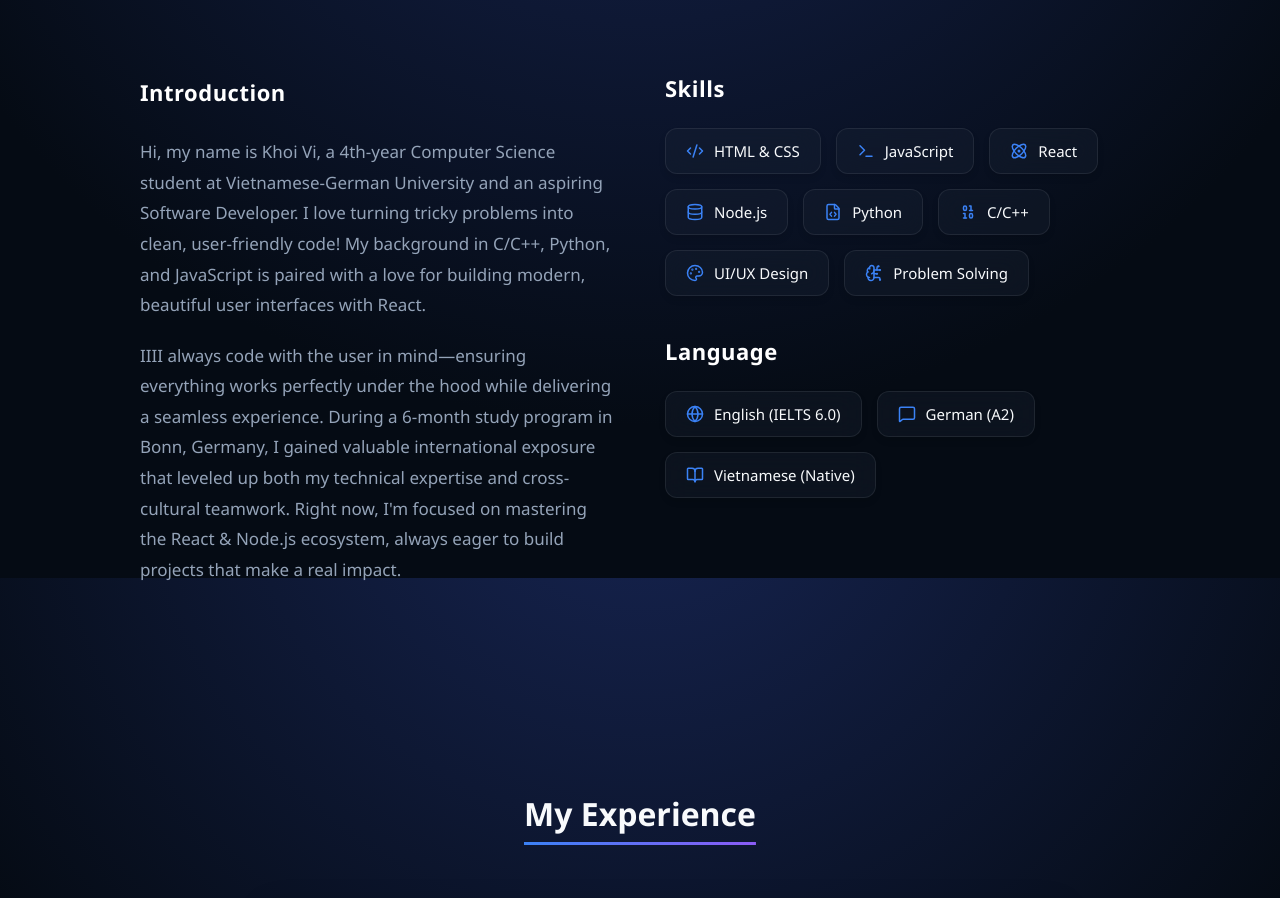
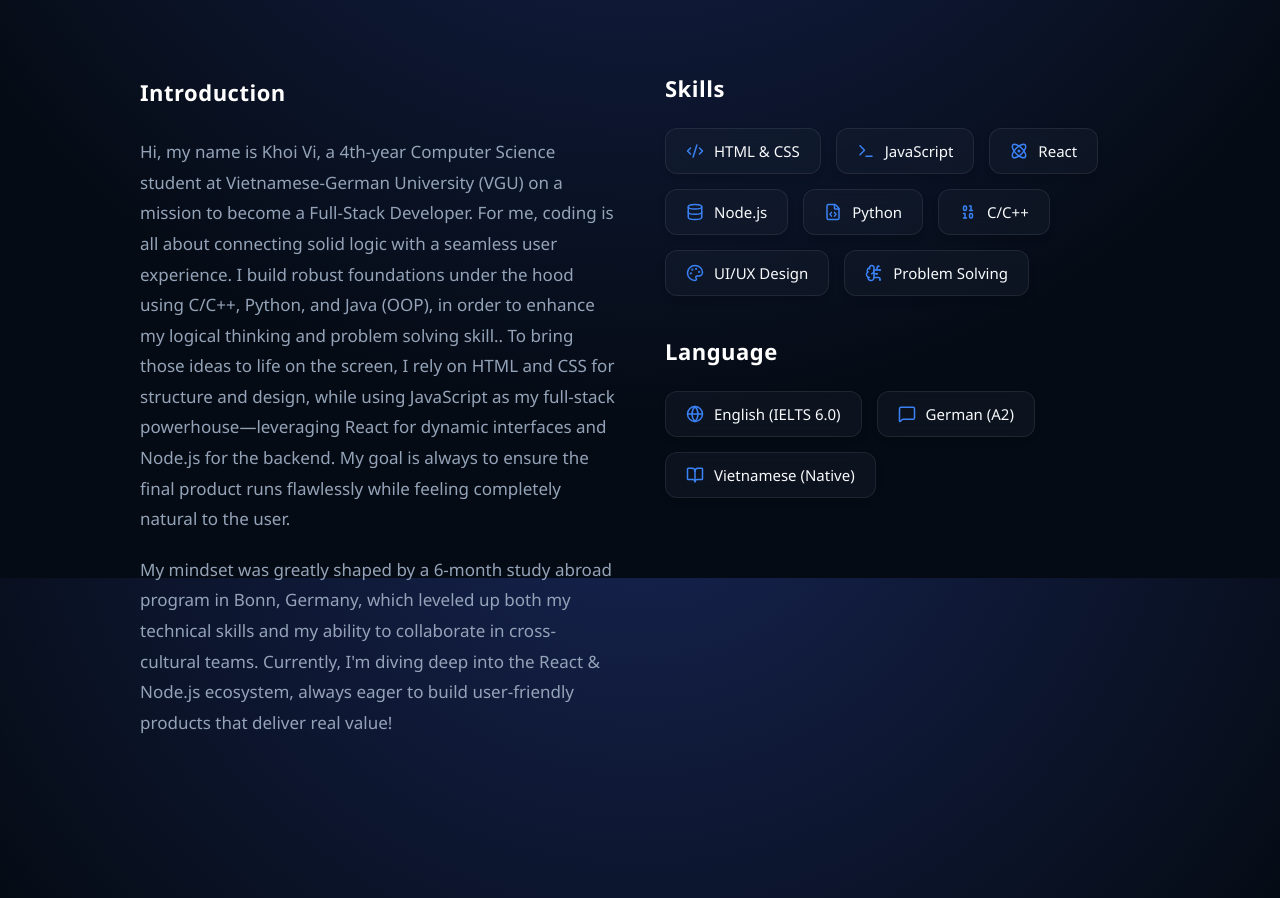
Before and after one commit to aiyasuhall/portfolio, a React (Vite) app: page / in a window 1280 px wide. Shown: the part 1022-1920 px from the top of the page. Built offline with nearby package versions, Linux system fonts and the light colour scheme.

Commit message:
Update About.jsx

```diff
--- a/src/components/About.jsx
+++ b/src/components/About.jsx
@@ -28,8 +28,8 @@ export default function About({ personalInfo }) {
         {/* Intro */}
         <div className="about-text">
           <h3 className="about-subtitle">Introduction</h3>
-          <p>Hi, my name is Khoi Vi, a 4th-year Computer Science student at Vietnamese-German University and an aspiring Software Developer. I love turning tricky problems into clean, user-friendly code! My background in C/C++, Python, and JavaScript is paired with a love for building modern, beautiful user interfaces with React.</p>
-          <p>IIII always code with the user in mind—ensuring everything works perfectly under the hood while delivering a seamless experience. During a 6-month study program in Bonn, Germany, I gained valuable international exposure that leveled up both my technical expertise and cross-cultural teamwork. Right now, I'm focused on mastering the React & Node.js ecosystem, always eager to build projects that make a real impact.</p>
+          <p>Hi, my name is Khoi Vi, a 4th-year Computer Science student at Vietnamese-German University (VGU) on a mission to become a Full-Stack Developer. For me, coding is all about connecting solid logic with a seamless user experience. I build robust foundations under the hood using C/C++, Python, and Java (OOP), in order to enhance my logical thinking and problem solving skill.. To bring those ideas to life on the screen, I rely on HTML and CSS for structure and design, while using JavaScript as my full-stack powerhouse—leveraging React for dynamic interfaces and Node.js for the backend. My goal is always to ensure the final product runs flawlessly while feeling completely natural to the user.</p>
+          <p>My mindset was greatly shaped by a 6-month study abroad program in Bonn, Germany, which leveled up both my technical skills and my ability to collaborate in cross-cultural teams. Currently, I'm diving deep into the React & Node.js ecosystem, always eager to build user-friendly products that deliver real value!</p>
         </div>
 
         {/* Skill & language */}
```
